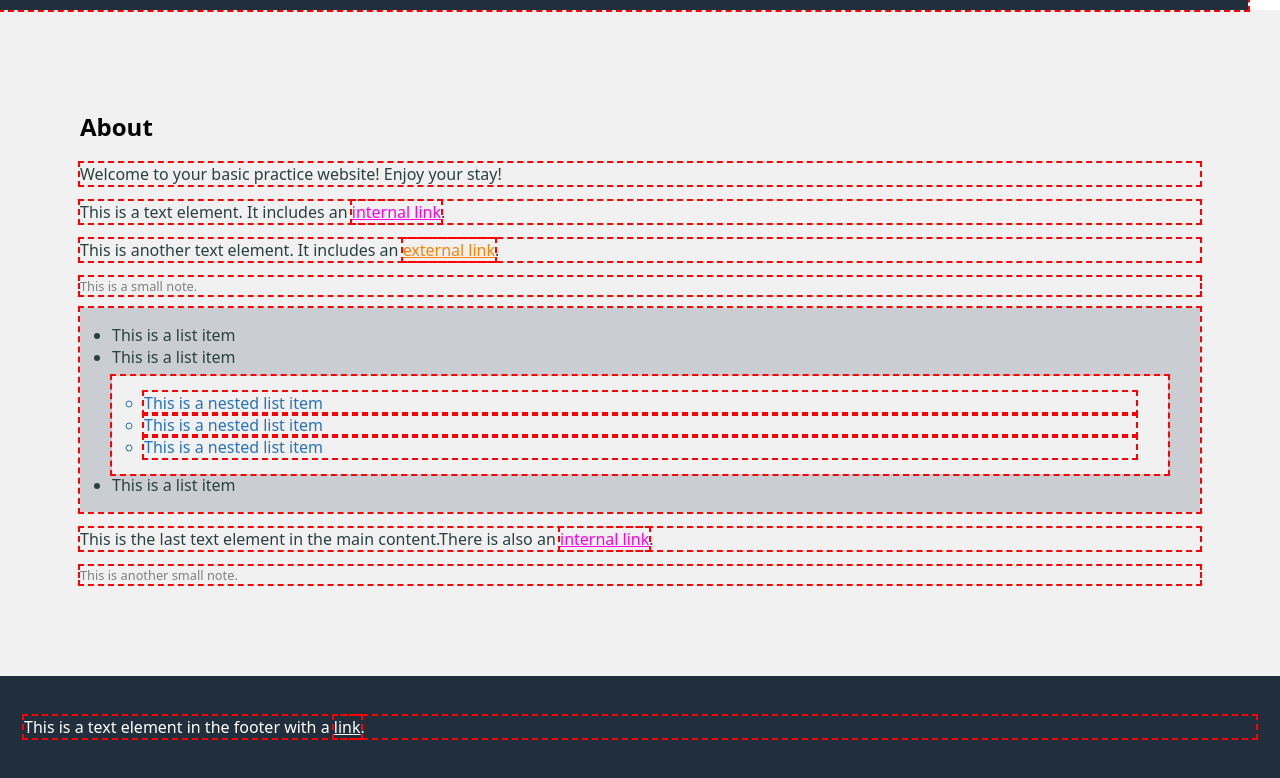
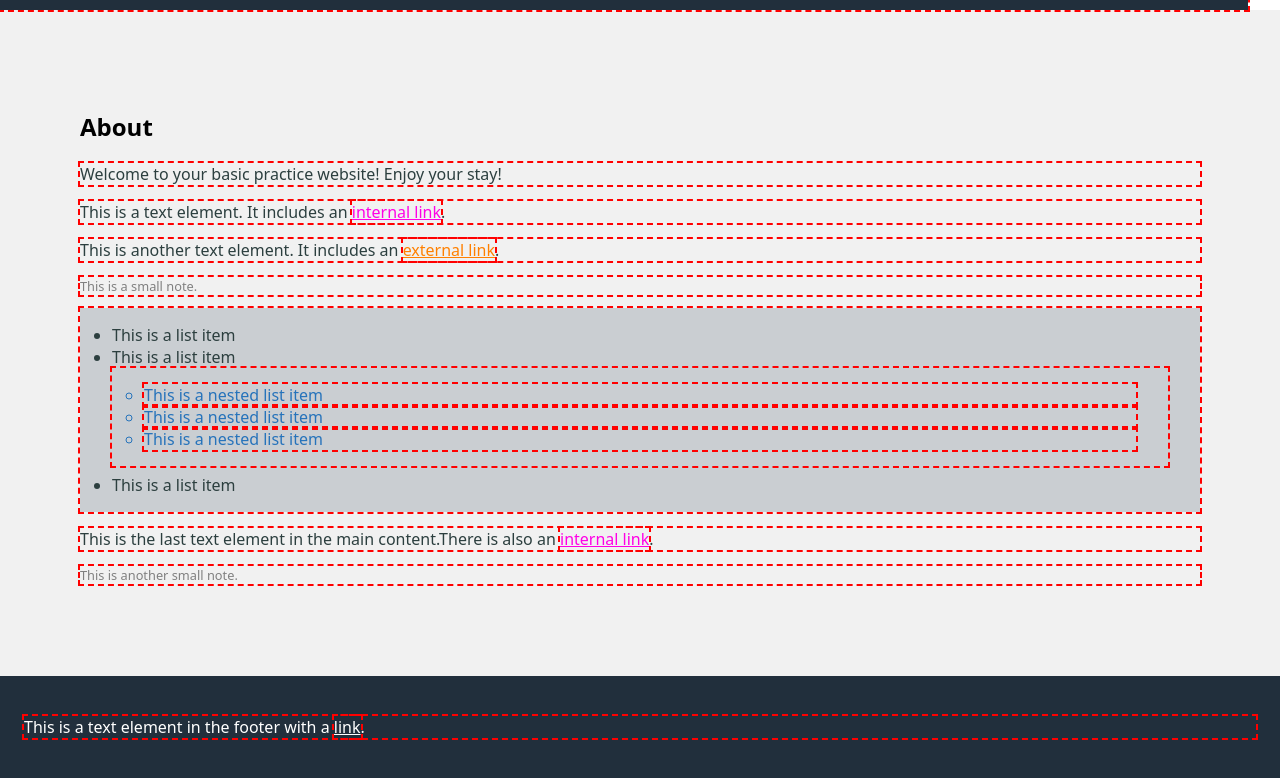
Before and after one commit to sophiesunn1023/caraway-challenges, a website: page css-structure_selectors-and-cascading/index.html in a window 1280 px wide. Shown: the part 97-875 px from the top of the page. Drawn offline with Linux system fonts and the light colour scheme.

Commit message:
change challenge 13

```diff
--- a/css-structure_selectors-and-cascading/css/styles.css
+++ b/css-structure_selectors-and-cascading/css/styles.css
@@ -128,7 +128,7 @@ main .list {
 }
 
 /* 13. These styles should apply to all nested lists */
-.list .list {
+ul ul {
   outline: 2px dashed red;
   margin: 0.5rem 0 0 0;
   background-color: #f1f1f1;
```
